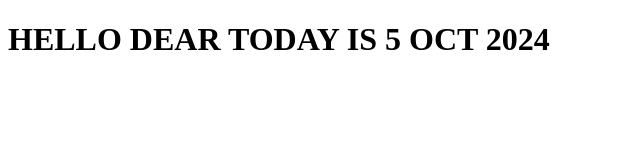
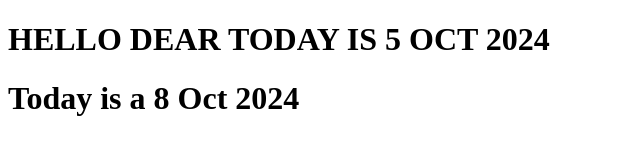
Before and after one commit to Musama8014/DevOps-Tasks, a plain HTML site: page index.html in a window 1280 px wide. Shown: the whole page, without its empty margins (0-640 px from the left). Drawn offline with Linux system fonts and the light colour scheme.

Commit message:
Modified file

```diff
--- a/index.html
+++ b/index.html
@@ -8,5 +8,6 @@
 </head>
 <body>
     <h1>HELLO DEAR TODAY IS 5 OCT 2024 </h1>
+    <h1>Today is a 8 Oct 2024</h1>
 </body>
 </html>
```
